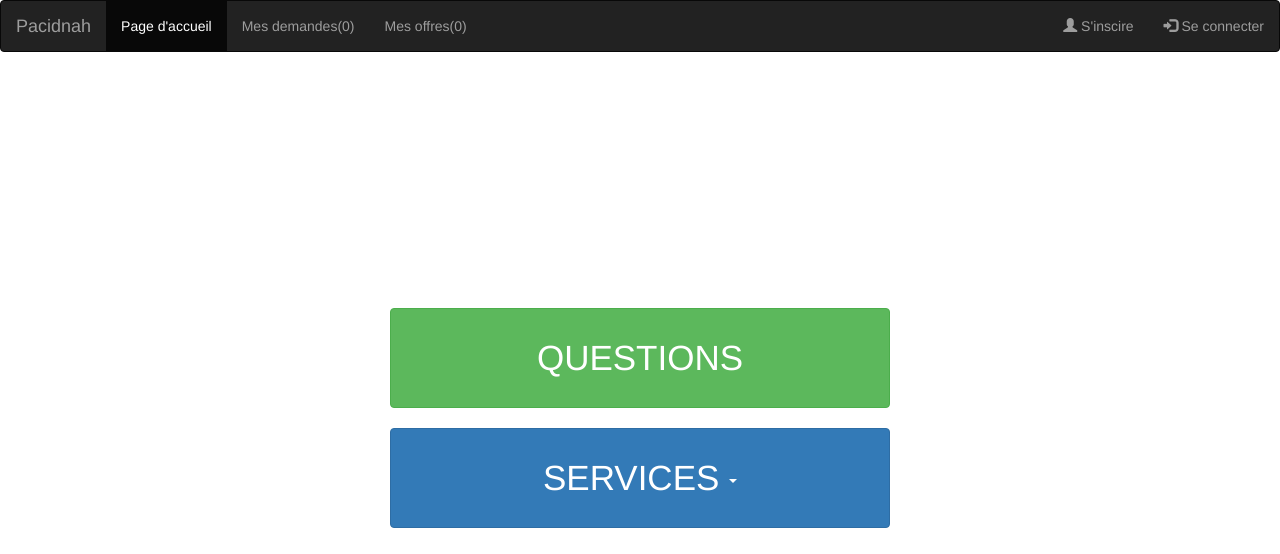
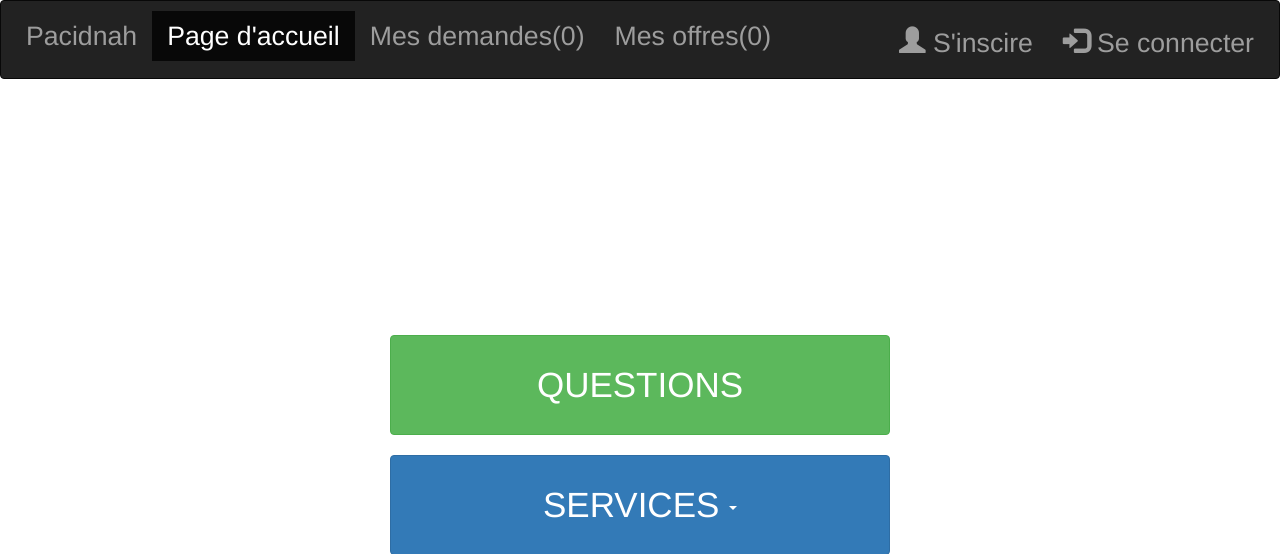
Before and after one commit to dicowenza/PACI, a PHP site: page /index.php in a window 1280 px wide. Shown: the top 554 px of the page. Run offline with PHP 8.4, Linux system fonts and the light colour scheme.

Commit message:
navbar redef

```diff
--- a/navbar.php
+++ b/navbar.php
@@ -1,16 +1,16 @@
-<nav class="navbar navbar-inverse">
+<nav class="navbar navbar-inverse" style="padding : 10px">
   <div class="container-fluid">
     <div class="navbar-header">
-      <a class="navbar-brand" href="index.php">Pacidnah</a>
+      <a style="font-size: 20pt ! important;" class="navbar-brand" href="index.php">Pacidnah</a>
     </div>
     <ul class="nav navbar-nav">
-      <li class="active"><a href="index.php">Page d'accueil</a></li>
-      <li><a href="#">Mes demandes(0)</a></li>
-      <li><a href="#">Mes offres(0)</a></li>
+      <li class="active" style="font-size: 20pt ! important;"><a href="index.php">Page d'accueil</a></li>
+      <li><a style="font-size: 20pt ! important;" href="#">Mes demandes(0)</a></li>
+      <li><a style="font-size: 20pt ! important;" href="#">Mes offres(0)</a></li>
     </ul>
     <ul class="nav navbar-nav navbar-right">
-      <li><a href="signup.php"><span class="glyphicon glyphicon-user"></span> S'inscire</a></li>
-      <li><a href="login.php"><span class="glyphicon glyphicon-log-in"></span> Se connecter</a></li>
+      <li><a style="font-size: 20pt ! important;" href="signup.php"><span class="glyphicon glyphicon-user"></span> S'inscire</a></li>
+      <li><a style="font-size: 20pt ! important;" href="login.php"><span class="glyphicon glyphicon-log-in"></span> Se connecter</a></li>
     </ul>
   </div>
 </nav>
```
